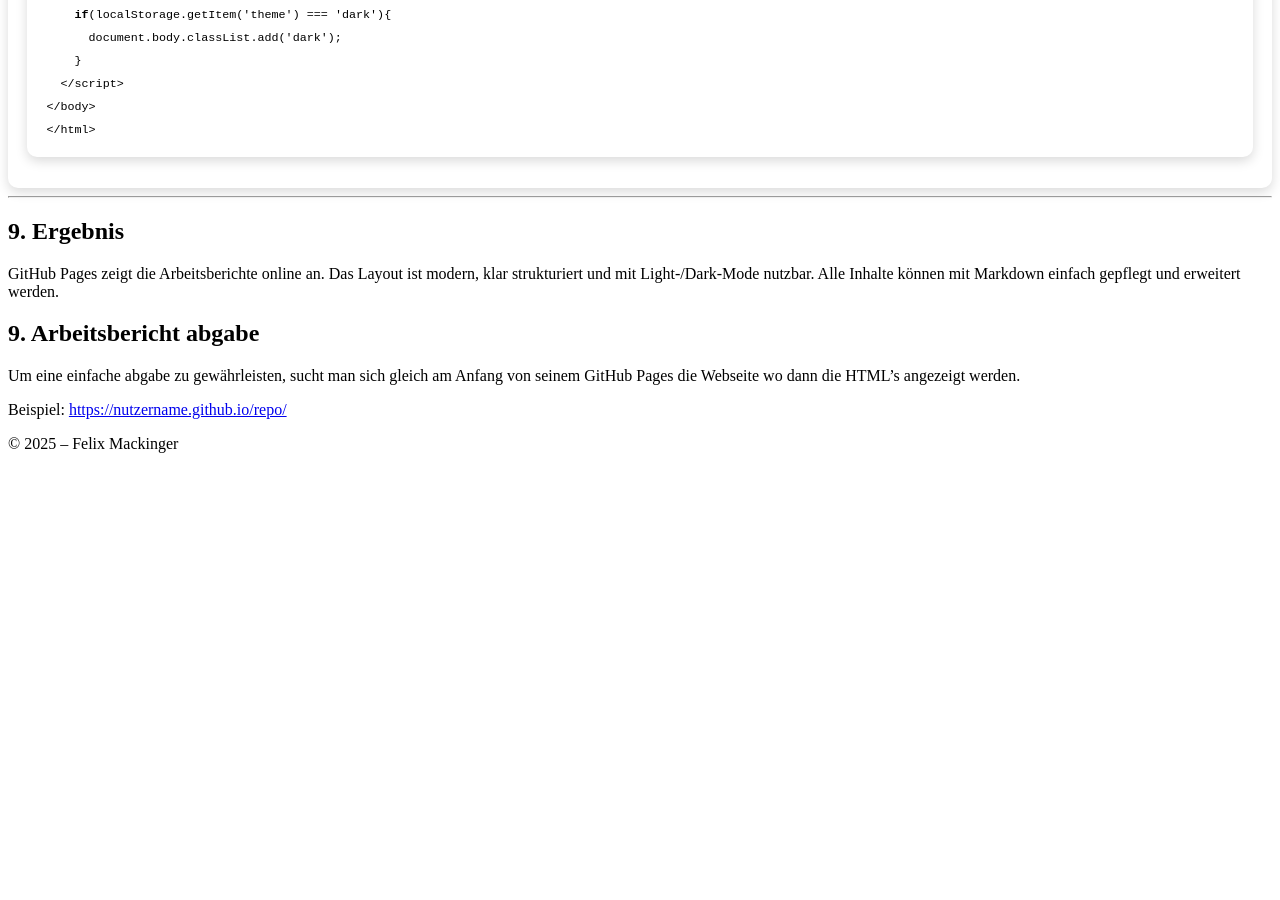
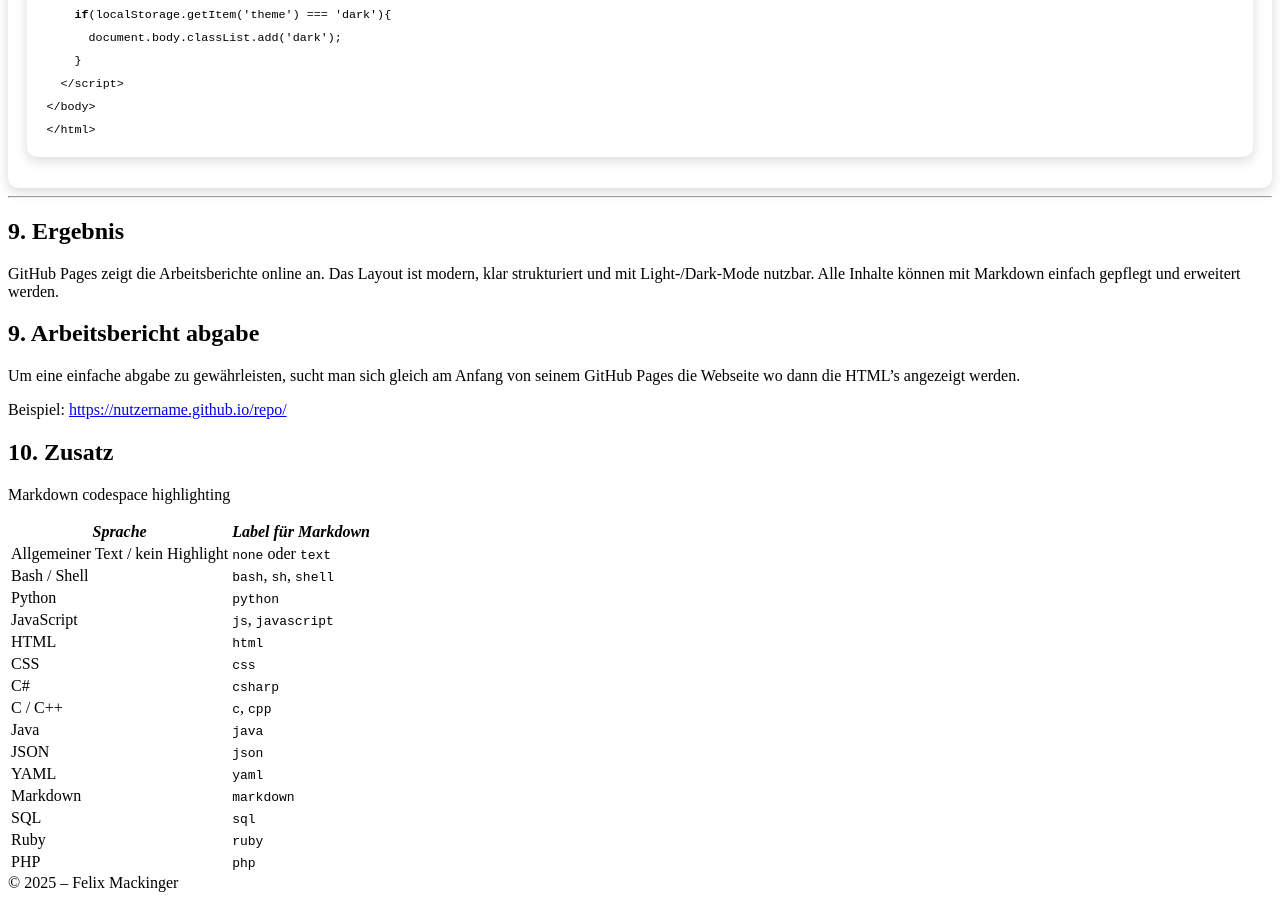
Before and after one commit to Felix-Mackinger/4AHITS_ITSE_Mackinger, a Jekyll site: the page built from berichte/1_HowTo_Bericht.md, in a window 1280 px wide and 900 px high, scrolled down 4998 px. Built offline with Jekyll 4.4.1, drawn with Linux system fonts in a browser that asks for light colours; our own code applies the rules of GitHub Pages for plain Markdown files; before the commit the page ends 5459 px from its top, so only the background shows below that.

Commit message:
Update 1_HowTo_Bericht.md

```diff
--- a/berichte/1_HowTo_Bericht.md
+++ b/berichte/1_HowTo_Bericht.md
@@ -252,3 +252,27 @@ Um eine einfache abgabe zu gewährleisten, sucht man sich gleich am Anfang von s
 
 Beispiel:
 [https://nutzername.github.io/repo/](https://felix-mackinger.github.io/4AHITS_ITSE_Mackinger/)
+
+
+
+## 10. Zusatz
+
+Markdown codespace highlighting
+
+| *Sprache* | *Label für Markdown* |
+|---------|-----------------|
+| Allgemeiner Text / kein Highlight | `none` oder `text` |
+| Bash / Shell | `bash`, `sh`, `shell` |
+| Python | `python` |
+| JavaScript | `js`, `javascript` |
+| HTML | `html` |
+| CSS | `css` |
+| C# | `csharp` |
+| C / C++ | `c`, `cpp` |
+| Java | `java` |
+| JSON | `json` |
+| YAML | `yaml` |
+| Markdown | `markdown` |
+| SQL | `sql` |
+| Ruby | `ruby` |
+| PHP | `php` |
```
